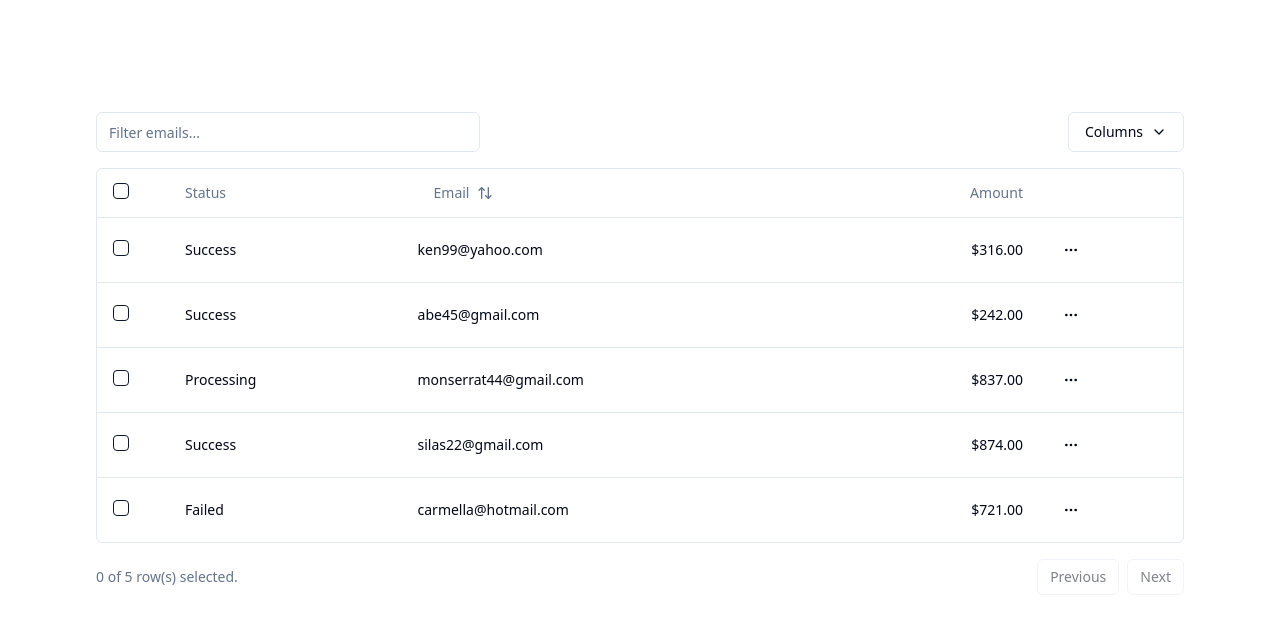
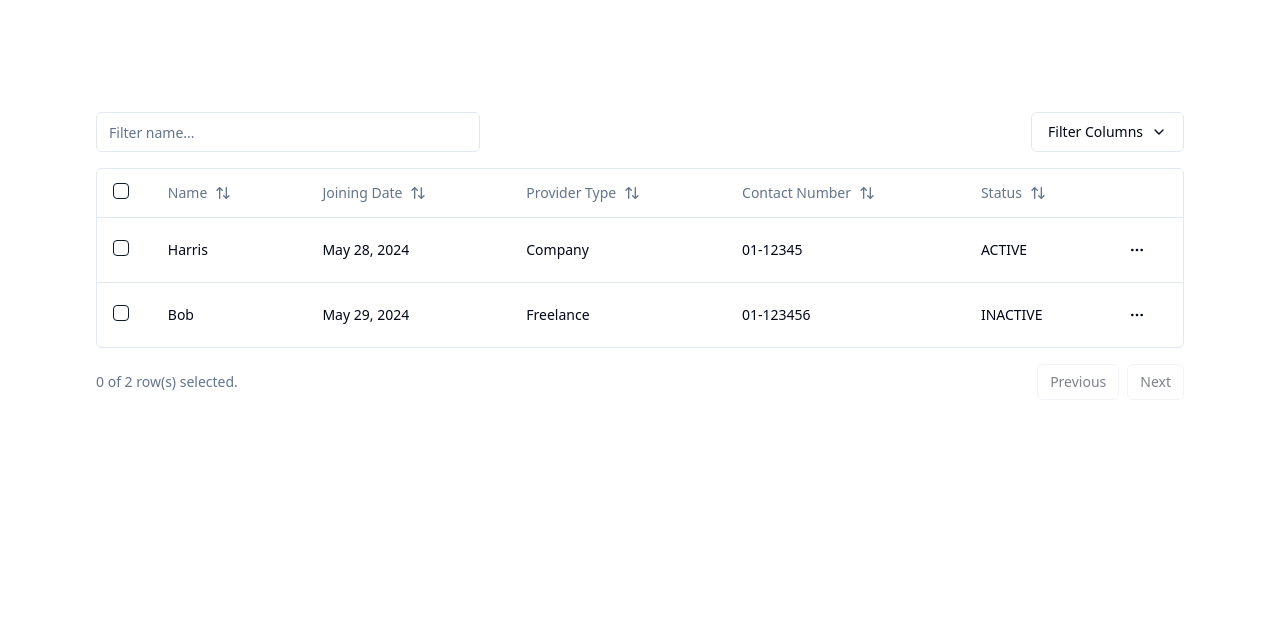
Before and after one commit to sagarEmn/shadcnTanstackTable, a React (Vite) app: page / in a window 1280 px wide. Shown: the top 634 px of the page. Built offline with nearby package versions, Linux system fonts and the light colour scheme.

Commit message:
finished table

```diff
--- a/src/components/Payment/Columns.tsx
+++ b/src/components/Payment/Columns.tsx
@@ -24,19 +24,11 @@ import {
   DropdownMenuSeparator,
   DropdownMenuTrigger,
 } from "@/components/ui/dropdown-menu";
-import { Input } from "@/components/ui/input";
-import {
-  Table,
-  TableBody,
-  TableCell,
-  TableHead,
-  TableHeader,
-  TableRow,
-} from "@/components/ui/table";
 
 import { Payment } from "./RawData";
 
 export const columns: ColumnDef<Payment>[] = [
+  // column header
   {
     id: "select",
     header: ({ table }) => (
@@ -59,43 +51,90 @@ export const columns: ColumnDef<Payment>[] = [
     enableSorting: false,
     enableHiding: false,
   },
+  // name
   {
-    accessorKey: "status",
-    header: "Status",
-    cell: ({ row }) => (
-      <div className="capitalize">{row.getValue("status")}</div>
-    ),
-  },
-  {
-    accessorKey: "email",
+    accessorKey: "name",
     header: ({ column }) => {
       return (
         <Button
           variant="ghost"
           onClick={() => column.toggleSorting(column.getIsSorted() === "asc")}
         >
-          Email
+          Name
           <ArrowUpDown className="ml-2 h-4 w-4" />
         </Button>
       );
     },
-    cell: ({ row }) => <div className="lowercase">{row.getValue("email")}</div>,
+    cell: ({ row }) => <div className="pl-4 pr-4">{row.getValue("name")}</div>,
   },
+  // joining date
   {
-    accessorKey: "amount",
-    header: () => <div className="text-right">Amount</div>,
-    cell: ({ row }) => {
-      const amount = parseFloat(row.getValue("amount"));
+    accessorKey: "joiningDate",
+    header: ({ column }) => {
+      return (
+        <Button
+          variant="ghost"
+          onClick={() => column.toggleSorting(column.getIsSorted() === "asc")}
+        >
+          Joining Date
+          <ArrowUpDown className="ml-2 h-4 w-4" />
+        </Button>
+      );
+    },
+    cell: ({ row }) => (
+      <div className="pl-4 pr-4">{row.getValue("joiningDate")}</div>
+    ),
+  },
+  // provider type
+  {
+    accessorKey: "providerType",
+    header: ({ column }) => {
+      return (
+        <Button
+          variant="ghost"
+          onClick={() => column.toggleSorting(column.getIsSorted() === "asc")}
+        >
+          Provider Type
+          <ArrowUpDown className="ml-2 h-4 w-4" />
+        </Button>
+      );
+    },
+    cell: ({ row }) => <div className="pl-4 pr-4">{row.getValue("providerType")}</div>,
+  },
+  // contact number
+  {
+    accessorKey: "contactNumber",
+    header: ({ column }) => {
+      return (
+        <Button
+          variant="ghost"
+          onClick={() => column.toggleSorting(column.getIsSorted() === "asc")}
+        >
+          Contact Number
+          <ArrowUpDown className="ml-2 h-4 w-4" />
+        </Button>
+      );
+    },
+    cell: ({ row }) => <div className="pl-4 pr-4">{row.getValue("contactNumber")}</div>,
+  },
+  // status
+  {
+    accessorKey: "status",
+    header: ({ column }) => {
+      return (
+        <Button
+          variant="ghost"
+          onClick={() => column.toggleSorting(column.getIsSorted() === "asc")}
+        >
+          Status
+          <ArrowUpDown className="ml-2 h-4 w-4" />
+        </Button>
+      );
+    },
+    cell: ({ row }) => <div className="uppercase pl-4 pr-4">{row.getValue("status")}</div>,
+  },
 
-      // Format the amount as a dollar amount
-      const formatted = new Intl.NumberFormat("en-US", {
-        style: "currency",
-        currency: "USD",
-      }).format(amount);
 
-      return <div className="text-right font-medium">{formatted}</div>;
-    },
-  },
   {
     id: "actions",
     enableHiding: false,
--- a/src/components/Payment/RawData.ts
+++ b/src/components/Payment/RawData.ts
@@ -1,39 +1,27 @@
 export type Payment = {
-    id: string
-    amount: number
-    status: "pending" | "processing" | "success" | "failed"
-    email: string
-  }
+  id: string;
+  name: string;
+  joiningDate: string;
+  providerType: string;
+  contactNumber: string;
+  status: "active" | "pending" | "inactive";
+};
 
 export const data: Payment[] = [
-    {
-      id: "m5gr84i9",
-      amount: 316,
-      status: "success",
-      email: "ken99@yahoo.com",
-    },
-    {
-      id: "3u1reuv4",
-      amount: 242,
-      status: "success",
-      email: "Abe45@gmail.com",
-    },
-    {
-      id: "derv1ws0",
-      amount: 837,
-      status: "processing",
-      email: "Monserrat44@gmail.com",
-    },
-    {
-      id: "5kma53ae",
-      amount: 874,
-      status: "success",
-      email: "Silas22@gmail.com",
-    },
-    {
-      id: "bhqecj4p",
-      amount: 721,
-      status: "failed",
-      email: "carmella@hotmail.com",
-    },
-  ]
+  {
+    id: "ADSF35",
+    name: "Harris",
+    joiningDate: "May 28, 2024",
+    providerType: "Company",
+    contactNumber: "01-12345",
+    status: 'active',
+  },
+  {
+    id: "ADSF35",
+    name: "Bob",
+    joiningDate: "May 29, 2024",
+    providerType: "Freelance",
+    contactNumber: "01-123456",
+    status: 'inactive',
+  }
+];
--- a/src/components/Payment/TableData.tsx
+++ b/src/components/Payment/TableData.tsx
@@ -1,6 +1,6 @@
-"use client"
+"use client";
 
-import * as React from "react"
+import * as React from "react";
 import {
   ColumnDef,
   ColumnFiltersState,
@@ -12,11 +12,11 @@ import {
   getPaginationRowModel,
   getSortedRowModel,
   useReactTable,
-} from "@tanstack/react-table"
-import { ArrowUpDown, ChevronDown, MoreHorizontal } from "lucide-react"
+} from "@tanstack/react-table";
+import { ArrowUpDown, ChevronDown, MoreHorizontal } from "lucide-react";
 
-import { Button } from "@/components/ui/button"
-import { Checkbox } from "@/components/ui/checkbox"
+import { Button } from "@/components/ui/button";
+import { Checkbox } from "@/components/ui/checkbox";
 import {
   DropdownMenu,
   DropdownMenuCheckboxItem,
@@ -25,8 +25,8 @@ import {
   DropdownMenuLabel,
   DropdownMenuSeparator,
   DropdownMenuTrigger,
-} from "@/components/ui/dropdown-menu"
-import { Input } from "@/components/ui/input"
+} from "@/components/ui/dropdown-menu";
+import { Input } from "@/components/ui/input";
 import {
   Table,
   TableBody,
@@ -34,19 +34,19 @@ import {
   TableHead,
   TableHeader,
   TableRow,
-} from "@/components/ui/table"
+} from "@/components/ui/table";
 
-import { data, Payment } from "./RawData"
-import { columns } from "./Columns"
+import { data, Payment } from "./RawData";
+import { columns } from "./Columns";
 
 export function DataTableDemo() {
-  const [sorting, setSorting] = React.useState<SortingState>([])
+  const [sorting, setSorting] = React.useState<SortingState>([]);
   const [columnFilters, setColumnFilters] = React.useState<ColumnFiltersState>(
     []
-  )
+  );
   const [columnVisibility, setColumnVisibility] =
-    React.useState<VisibilityState>({})
-  const [rowSelection, setRowSelection] = React.useState({})
+    React.useState<VisibilityState>({});
+  const [rowSelection, setRowSelection] = React.useState({});
 
   const table = useReactTable({
     data,
@@ -65,23 +65,24 @@ export function DataTableDemo() {
       columnVisibility,
       rowSelection,
     },
-  })
+  });
 
   return (
     <div className="w-full">
+      {/* search name, column toggle */}
       <div className="flex items-center py-4">
         <Input
-          placeholder="Filter emails..."
-          value={(table.getColumn("email")?.getFilterValue() as string) ?? ""}
+          placeholder="Filter name..."
+          value={(table.getColumn("name")?.getFilterValue() as string) ?? ""}
           onChange={(event) =>
-            table.getColumn("email")?.setFilterValue(event.target.value)
+            table.getColumn("name")?.setFilterValue(event.target.value)
           }
           className="max-w-sm"
         />
         <DropdownMenu>
           <DropdownMenuTrigger asChild>
             <Button variant="outline" className="ml-auto">
-              Columns <ChevronDown className="ml-2 h-4 w-4" />
+              Filter Columns <ChevronDown className="ml-2 h-4 w-4" />
             </Button>
           </DropdownMenuTrigger>
           <DropdownMenuContent align="end">
@@ -100,11 +101,13 @@ export function DataTableDemo() {
                   >
                     {column.id}
                   </DropdownMenuCheckboxItem>
-                )
+                );
               })}
           </DropdownMenuContent>
         </DropdownMenu>
       </div>
+
+      {/* table */}
       <div className="rounded-md border">
         <Table>
           <TableHeader>
@@ -120,7 +123,7 @@ export function DataTableDemo() {
                             header.getContext()
                           )}
                     </TableHead>
-                  )
+                  );
                 })}
               </TableRow>
             ))}
@@ -155,6 +158,8 @@ export function DataTableDemo() {
           </TableBody>
         </Table>
       </div>
+
+      {/* footer */}
       <div className="flex items-center justify-end space-x-2 py-4">
         <div className="flex-1 text-sm text-muted-foreground">
           {table.getFilteredSelectedRowModel().rows.length} of{" "}
@@ -180,5 +185,5 @@ export function DataTableDemo() {
         </div>
       </div>
     </div>
-  )
+  );
 }
--- a/src/components/Payment/TableStructure.tsx
+++ /dev/null
@@ -1,80 +0,0 @@
-"use client"
-
-import {
-  ColumnDef,
-  flexRender,
-  getCoreRowModel,
-  useReactTable,
-} from "@tanstack/react-table"
-
-import {
-  Table,
-  TableBody,
-  TableCell,
-  TableHead,
-  TableHeader,
-  TableRow,
-} from "@/components/ui/table"
-
-interface DataTableProps<TData, TValue> {
-  columns: ColumnDef<TData, TValue>[]
-  data: TData[]
-}
-
-export function TableStructure<TData, TValue>({
-  columns,
-  data,
-}: DataTableProps<TData, TValue>) {
-  const table = useReactTable({
-    data,
-    columns,
-    getCoreRowModel: getCoreRowModel(),
-  })
-
-  return (
-    <div className="rounded-md border">
-      <Table>
-        <TableHeader>
-          {table.getHeaderGroups().map((headerGroup) => (
-            <TableRow key={headerGroup.id}>
-              {headerGroup.headers.map((header) => {
-                return (
-                  <TableHead key={header.id}>
-                    {header.isPlaceholder
-                      ? null
-                      : flexRender(
-                          header.column.columnDef.header,
-                          header.getContext()
-                        )}
-                  </TableHead>
-                )
-              })}
-            </TableRow>
-          ))}
-        </TableHeader>
-        <TableBody>
-          {table.getRowModel().rows?.length ? (
-            table.getRowModel().rows.map((row) => (
-              <TableRow
-                key={row.id}
-                data-state={row.getIsSelected() && "selected"}
-              >
-                {row.getVisibleCells().map((cell) => (
-                  <TableCell key={cell.id}>
-                    {flexRender(cell.column.columnDef.cell, cell.getContext())}
-                  </TableCell>
-                ))}
-              </TableRow>
-            ))
-          ) : (
-            <TableRow>
-              <TableCell colSpan={columns.length} className="h-24 text-center">
-                No results.
-              </TableCell>
-            </TableRow>
-          )}
-        </TableBody>
-      </Table>
-    </div>
-  )
-}
```
